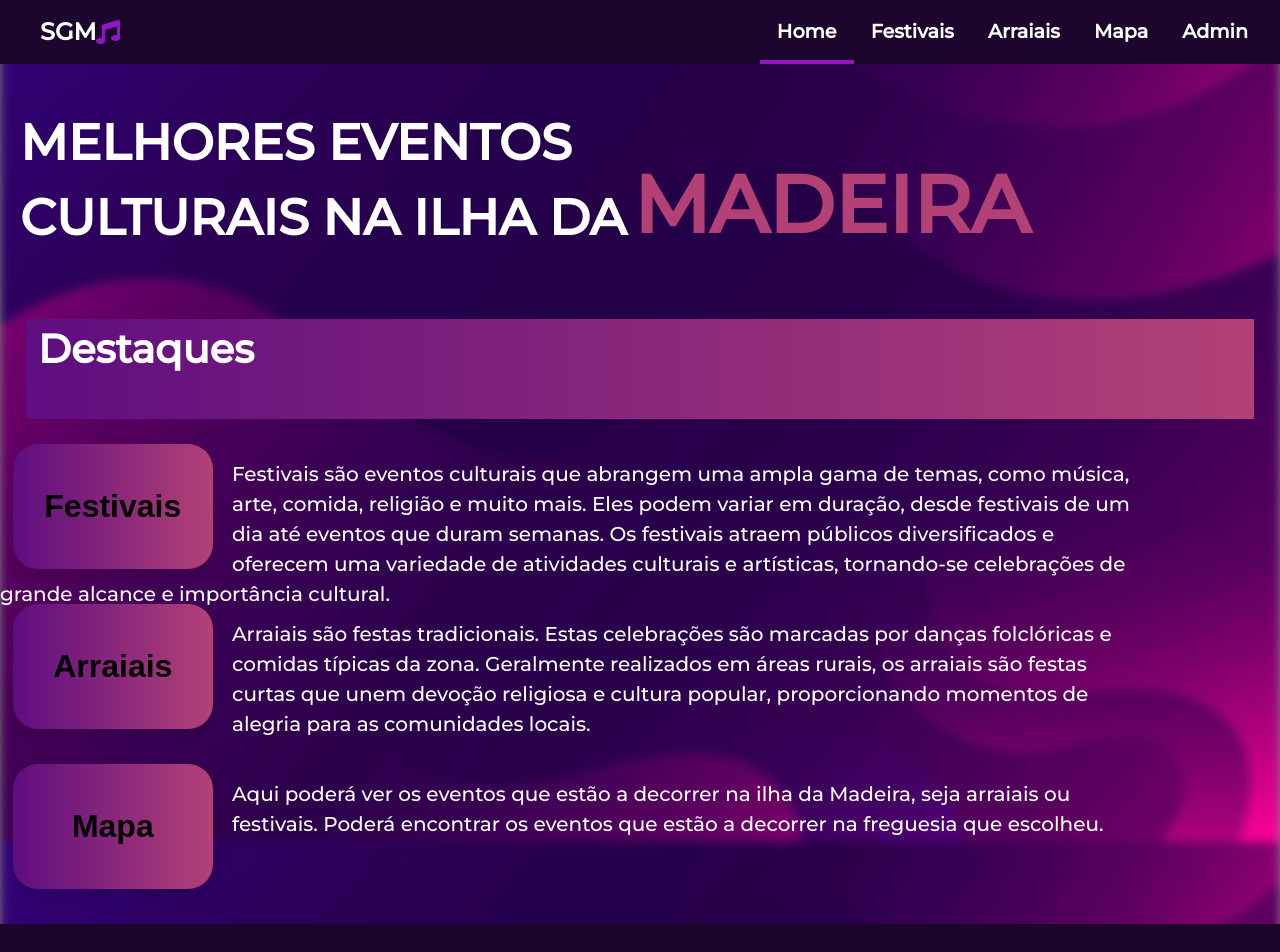
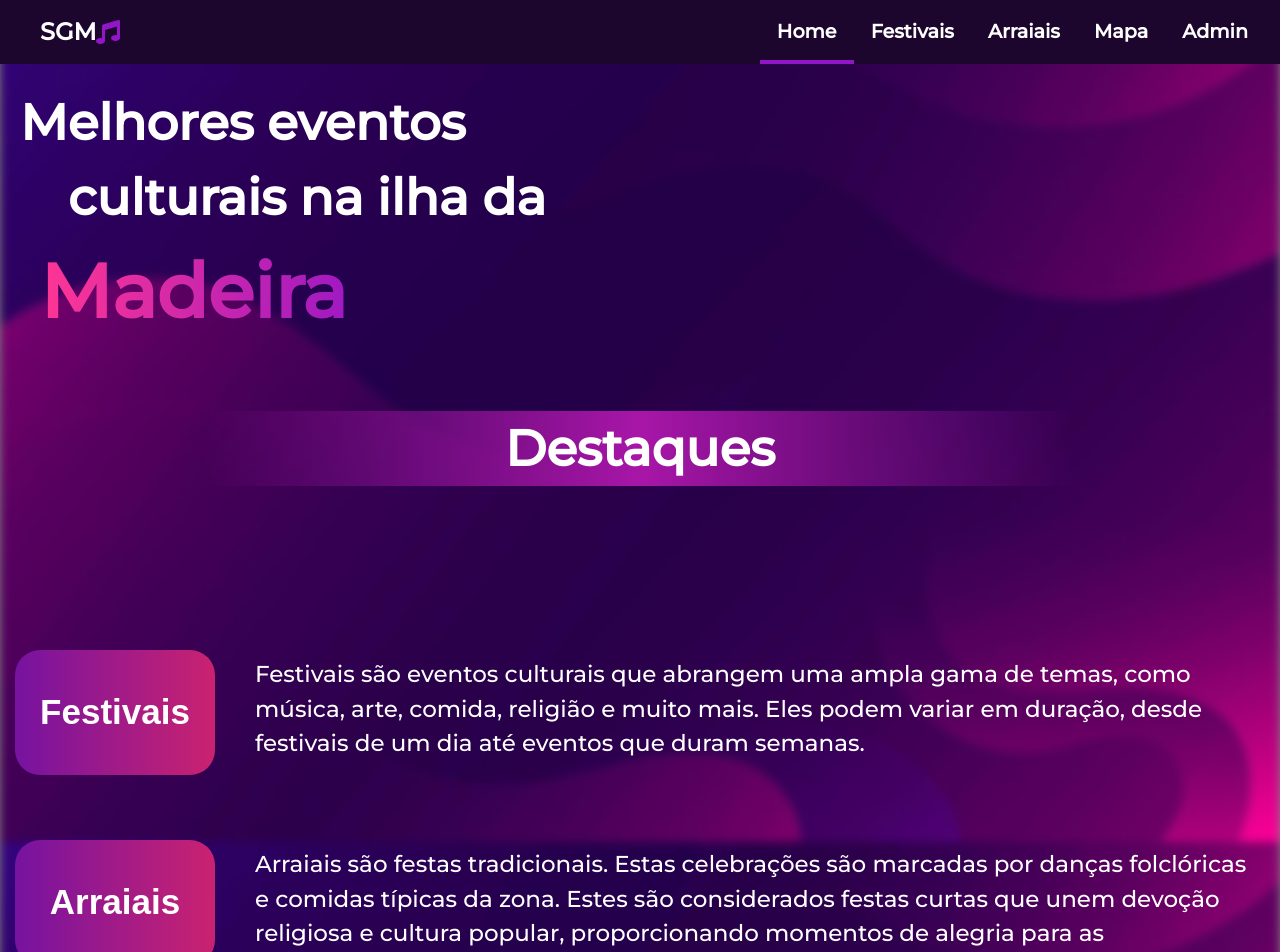
Before and after one commit to ToniG22/tonig22.github.io, a React (Vite) app: page / in a window 1280 px wide. Shown: the top 952 px of the page. Built offline with nearby package versions, Linux system fonts and the light colour scheme.

Commit message:
Updated Home Page

```diff
--- a/src/App.css
+++ b/src/App.css
@@ -666,55 +666,91 @@ td {
 }
 
 /* --------------- Home ----------------- */
-.Button-home{
-  background-image: linear-gradient(to left, #b34176, #5e0d80);
+.Button-home {
+  position: relative;
+  overflow: hidden;
+  z-index: 1;
+  background-image: linear-gradient(to right, #7613a0, #ca2270);
+  color: white;
   width: 200px;
   height: 125px;
-  font-size:xx-large;
+  font-size: 35px;
   border: none;
   border-radius: 25px;
-  box-shadow: 0px 8px 15px rgba(0, 0, 0, 0.1);
   cursor: pointer;
-  margin-left: 1%;
-  margin-right: 1.5%;
-  float: left;
+  margin: 15px;
+  transition: transform 0.35s ease, background-image 0.55s ease-in;
 }
 
-.Button-home:hover{
-  color:#ffffff;
-  font-size: x-large;
+.Button-home::before {
+  content: '';
+  position: absolute;
+  top: 0;
+  right: 0;
+  bottom: 0;
+  left: 0;
+  background-image: linear-gradient(to right, #b100fd, #f00874);
+  opacity: 0;
+  z-index: -1;
+  transition: opacity 0.3s;
+}
+
+.Button-home:hover::before {
+  opacity: 1;
+}
+
+.Button-home:hover {
+  transform: translateX(15px);
+  background-image: linear-gradient(to right, #9714cf, #d62276);
+}
+
+header h1{
+  padding:0;
 }
 
 .H1-madeira{
-  font-size:80px;
-  color:#b34176;
-  padding-top: 40px;
+  font-size:75px;
+  background-image: linear-gradient(to right, #ff3694, #9315c8);
+  background-clip: text;
+  -webkit-background-clip: text;
+  color: transparent;
+  width: 350px;
+  margin-left: 20px;
 }
 
-.H1-home{
+.H1-home {
   font-size:50px;
-  margin:0;
-  padding-right: 7px;
+  margin-left: 20px;
+}
+.MiddleH1Home{
+  margin-left: 48px;
+}
+
+.Home-Box{
+  margin: 25px;
+  height: 125px;
+  width: 90%;
+  padding-top: 15px;
+  font-size: 23px;
+}
+.HomeDescription{
+  display: flex;
+  justify-content: start;
+  align-items: center;
+}
+
+.H2-block{
+  text-align: center;
+  margin-bottom: 50px;
 }
 
 .H2-home{
-  font-size: 40px;
-  margin-left:1%;
-  margin-bottom: 0;
+  display: inline-block;
+  font-size: 50px;
+  padding-right: 300px;
+  padding-left: 300px;
+  background-image: linear-gradient(to right, transparent, rgb(168, 22, 168), transparent);
+  background-size: 100% 85px;
+  background-repeat: no-repeat;
+  background-position: 0 100%;
 }
-
-.Home-Float{
-  float:left;
-}
-
-.Home-Box{
-  height: 125px;
-  width: 90%;
-  padding-top: 15px;
-  font-size: 20px;
-}
-
-.H2-block{
-  background-image: linear-gradient(to left, #b34176, #5e0d80);
-  margin: 2%;
-}
--- a/src/pages/Home.jsx
+++ b/src/pages/Home.jsx
@@ -3,7 +3,6 @@ import { NavLink } from "react-router-dom";
 import EventsGrid from "./EventsGrid";
 
 const Home = () => {
-
   const [events, setEvents] = useState([]);
 
   const reloadEvents = () => {
@@ -16,7 +15,7 @@ const Home = () => {
     reloadEvents();
   }, []);
 
-  console.log(events)
+  console.log(events);
 
   const today = new Date(); // Get today's date
   const startOfWeek = new Date(today);
@@ -32,7 +31,7 @@ const Home = () => {
   const weeklyEvents = events.filter((event) => {
     const eventDate = new Date(event.endDate); // Assuming event.dates[0] is in "YYYY-MM-DD" format
     // Compare the event date against the entire week
-    return eventDate >= startOfWeek && eventDate <= endOfWeek || {};
+    return (eventDate >= startOfWeek && eventDate <= endOfWeek) || {};
   });
 
 
@@ -40,55 +39,61 @@ const Home = () => {
     <div>
       <header>
         <h1>
-          <div className='Home-Float'>
-            <p className='H1-home'>MELHORES EVENTOS</p>
-            <p className='H1-home'>CULTURAIS NA ILHA DA</p>
-          </div>
-          <div className='H1-madeira'>
-            MADEIRA
-          </div>
+            <div className="H1-home">
+              <div>Melhores eventos</div>
+              <div className="MiddleH1Home">culturais na ilha da</div>
+              <div className="H1-madeira"> Madeira </div>
+            </div>
         </h1>
       </header>
 
       <main>
         <section>
-            <div className='H2-block'>
-            <h2 className='H2-home'>Destaques</h2>
+          <div className="H2-block">
+            <h2 className="H2-home">Destaques</h2>
             <EventsGrid events={weeklyEvents} />
-            </div>
+          </div>
         </section>
 
         <section>
-          <div>
-          <NavLink to="festivais"><button className='Button-home' ><b>Festivais</b></button></NavLink>
-          </div>
-          <div>
-            <p className='Home-Box'>
-              Festivais são eventos culturais que abrangem uma ampla gama de temas, como música, arte,
-              comida, religião e muito mais. Eles podem variar em duração, desde festivais de um dia
-              até eventos que duram semanas. Os festivais atraem públicos diversificados e oferecem uma
-              variedade de atividades culturais e artísticas, tornando-se celebrações de grande alcance
-              e importância cultural.
+          <div className="HomeDescription">
+            <NavLink to="festivais">
+              <button className="Button-home">
+                <b>Festivais</b>
+              </button>
+            </NavLink>
+            <p className="Home-Box">
+              Festivais são eventos culturais que abrangem uma ampla gama de
+              temas, como música, arte, comida, religião e muito mais. Eles
+              podem variar em duração, desde festivais de um dia até eventos que
+              duram semanas.
             </p>
           </div>
-          <div>
-            <NavLink to="arraiais"><button className='Button-home'><b>Arraiais</b></button></NavLink>
-          </div>
-          <div>
-            <p className='Home-Box'>
-              Arraiais são festas tradicionais. Estas celebrações são marcadas por danças folclóricas
-              e comidas típicas da zona. Geralmente realizados em áreas rurais, os arraiais são festas
-              curtas que unem devoção religiosa e cultura popular, proporcionando momentos de alegria
-              para as comunidades locais.
+
+          <div className="HomeDescription">
+            <NavLink to="arraiais">
+              <button className="Button-home">
+                <b>Arraiais</b>
+              </button>
+            </NavLink>
+            <p className="Home-Box">
+              Arraiais são festas tradicionais. Estas celebrações são marcadas
+              por danças folclóricas e comidas típicas da zona. Estes são
+              considerados festas curtas que unem devoção religiosa e cultura
+              popular, proporcionando momentos de alegria para as comunidades
+              locais.
             </p>
           </div>
-          <div>
-            <NavLink to="mapa"><button className='Button-home'><b>Mapa</b></button></NavLink>
-          </div>
-          <div>
-            <p className='Home-Box'>
-              Aqui poderá ver os eventos que estão a decorrer na ilha da Madeira, seja arraiais ou festivais.
-              Poderá encontrar os eventos que estão a decorrer na freguesia que escolheu.
+          <div className="HomeDescription">
+            <NavLink to="mapa">
+              <button className="Button-home">
+                <b>Mapa</b>
+              </button>
+            </NavLink>
+            <p className="Home-Box">
+              Aqui poderá ver os eventos que estão a decorrer na ilha da
+              Madeira, seja arraiais ou festivais. Poderá encontrar os eventos
+              que estão a decorrer na freguesia que escolheu.
             </p>
           </div>
         </section>
@@ -97,5 +102,4 @@ const Home = () => {
   );
 };
 
-
 export default Home;
```
